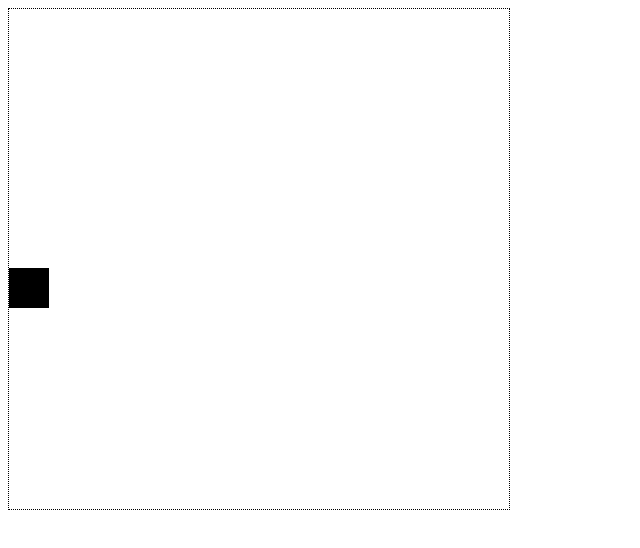
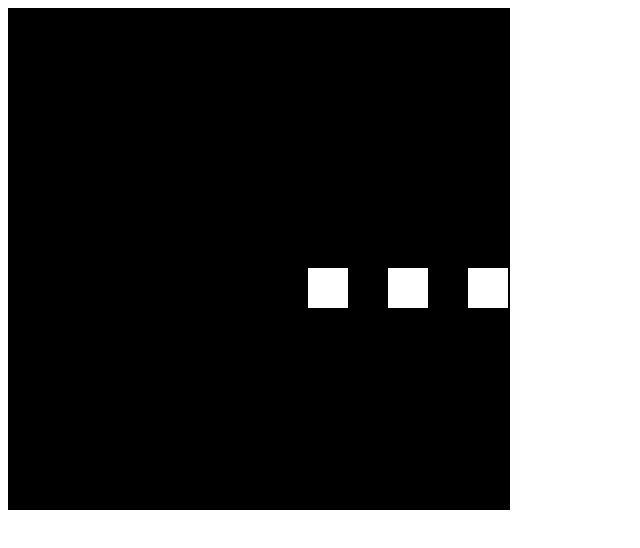
Before and after one commit to Andrew-Burkus/matrix, a website: page public/index.html in a window 1280 px wide. Both pictures are taken after a click on the element 259 px from the left and 259 px from the top of the page. Shown: the whole page, without its empty margins (0-640 px from the left). Drawn offline with Linux system fonts and the light colour scheme.

Commit message:
update
fixed the math -_-

```diff
--- a/public/index.html
+++ b/public/index.html
@@ -5,6 +5,7 @@
         <style>
             canvas {
                 border: dotted 1px black;
+                background-color: #000;
             }
         </style>
     </head>
--- a/public/scripts/matrix.js
+++ b/public/scripts/matrix.js
@@ -114,7 +114,7 @@
             var sqrs = matrix.width / this.dim;
             for(var i = 0; i < sqrs; i += 1) {
                 this.stuff.push(new matrix.Square(
-                    i * this.x, this.y, this.dim, this.ctx
+                    i * this.dim + this.x, this.y, this.dim, this.ctx
                 ));
             }
         };
```
